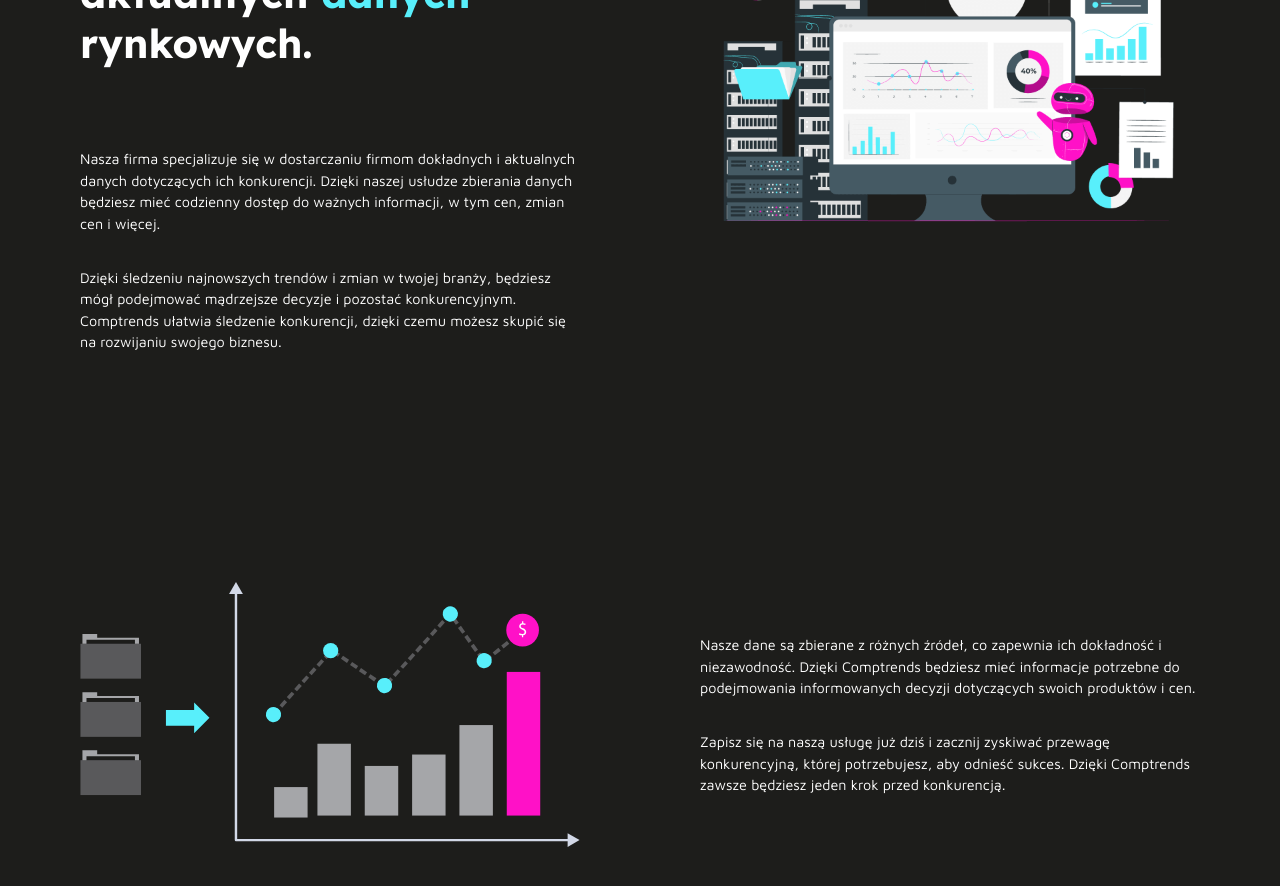
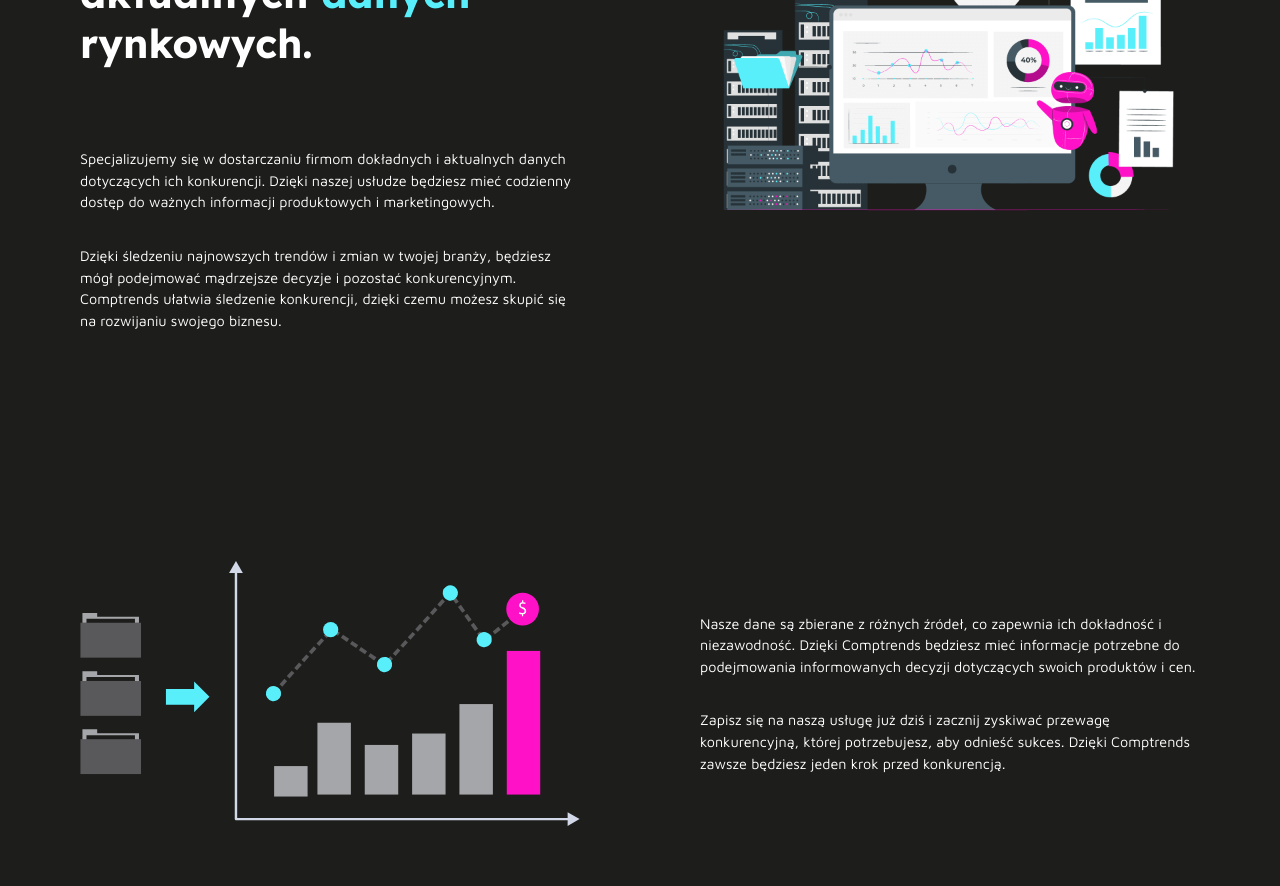
Before and after one commit to marcinzygan/comptrends-next, a Next.js app: page / in a window 1280 px wide. Shown: the part 1280-2166 px from the top of the page. Built offline with nearby package versions, Linux system fonts and the light colour scheme.

Commit message:
added aboutsection text

```diff
--- a/components/AboutSection/AboutSection.js
+++ b/components/AboutSection/AboutSection.js
@@ -20,10 +20,10 @@ const AboutSection = () => {
               rynkowych.
             </h2>
             <p className={"paragraph__txt"}>
-              Nasza firma specjalizuje się w dostarczaniu firmom dokładnych i
-              aktualnych danych dotyczących ich konkurencji. Dzięki naszej
-              usłudze zbierania danych będziesz mieć codzienny dostęp do ważnych
-              informacji, w tym cen, zmian cen i więcej.
+              Specjalizujemy się w dostarczaniu firmom dokładnych i aktualnych
+              danych dotyczących ich konkurencji. Dzięki naszej usłudze będziesz
+              mieć codzienny dostęp do ważnych informacji produktowych i
+              marketingowych.
             </p>
             <p className={"paragraph__txt"}>
               Dzięki śledzeniu najnowszych trendów i zmian w twojej branży,
```
